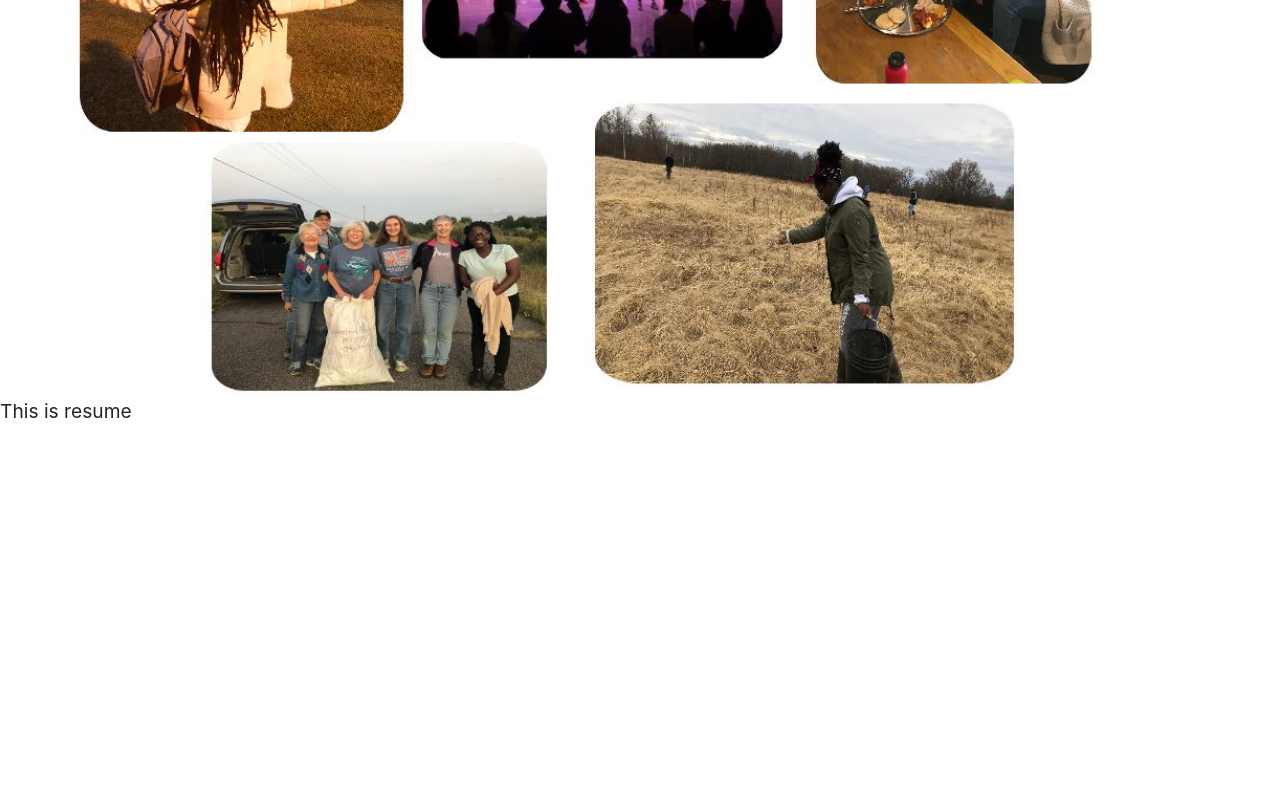
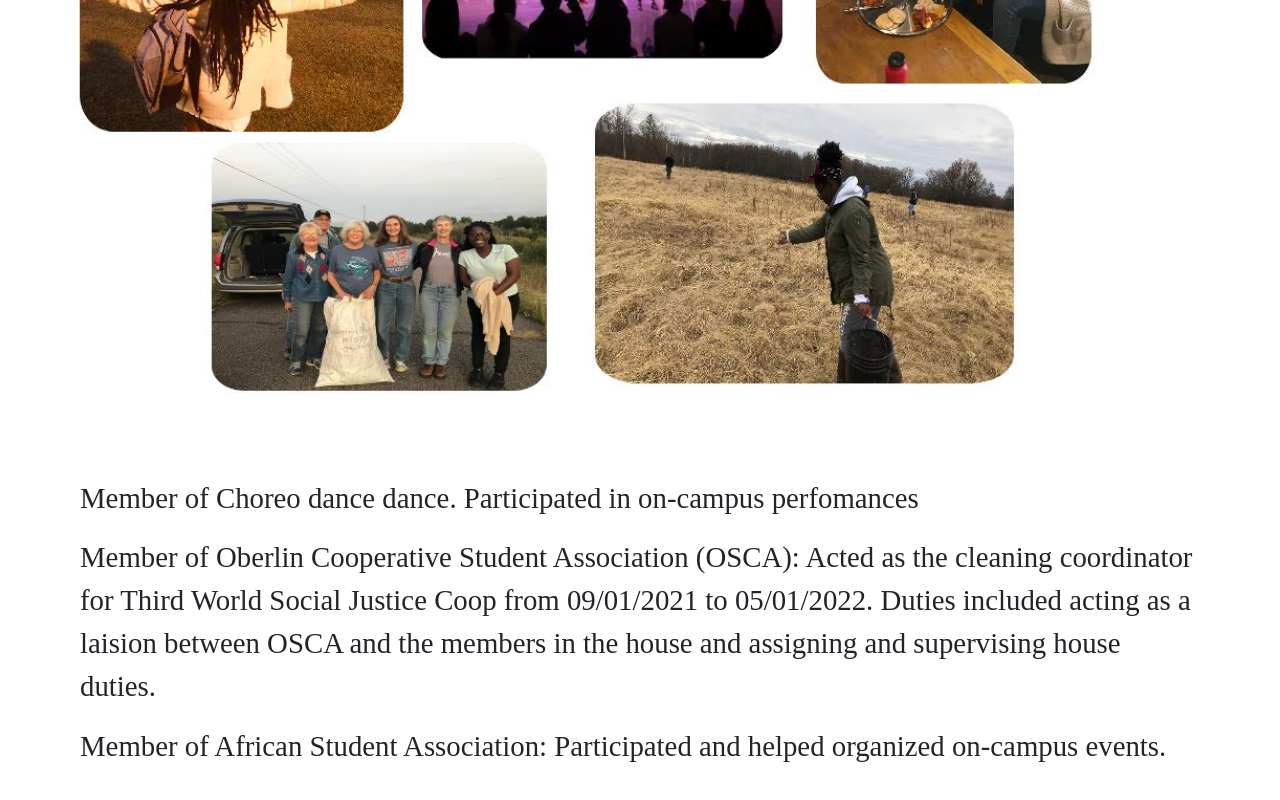
Before and after one commit to MaryAmartey/secondPortfolio, a React (Create React App) app: page /extraCurricular in a window 1280 px wide. Shown: the part 404-1204 px from the top of the page. Before the commit the page ends 845 px from the top, so only its background shows below. Built offline with nearby package versions, Linux system fonts and the light colour scheme.

Commit message:
made changes to fonts paragraph

```diff
--- a/public/style.css
+++ b/public/style.css
@@ -355,11 +355,17 @@ hr {
     margin-top: 10%;
     width: "90%";
 }
+.container4 form{
+    margin: 25px 20px 75px 20px;
+}
 
 
 
 @media (min-width: 0px) {
-    p { font-size: 1rem; }
+    p {
+        font-family:'Times New Roman';
+        font-size: 1rem;
+     }
     .textFormat{
         margin-top: 20px;
         font-size: 1rem;
@@ -368,12 +374,12 @@ hr {
   }
 
   @media (min-width: 400px) {
-    p { font-size: calc(1rem + 1vw); }
+    p { font-size: calc(1.2rem); }
 
   }
 
   @media (min-width: 1001px){
-    p { font-size: 1.2rem; }
+    p { font-size: calc(1rem + 1vw); }
     .container{
         display: flex;
         flex-direction: row;
@@ -382,6 +388,7 @@ hr {
         background-position: center;
         background-size:cover;
         margin: 20%;
+        margin: 25px 85px 75px 100px;
         margin-top: 5%;
         width: "60%";
     }
--- a/src/components/ContactMe.js
+++ b/src/components/ContactMe.js
@@ -24,7 +24,7 @@ export default function ContactMe(){
             <h1  style={{marginTop:"25px", textAlign:"center"}} >
                 Contact Form
             </h1>
-            <form className="row" style={{margin:"25px 85px 75px 100px"}} onSubmit={sendEmail} >
+            <form className="row" onSubmit={sendEmail} >
                 <label>Name</label>
                 <input type="text" name="name" className="form-control"/>
 
--- a/src/components/ExtraCurricular.js
+++ b/src/components/ExtraCurricular.js
@@ -8,7 +8,12 @@ export default function ExtraCurricular(){
             <Navbar color="grey" />
 
             <img className="imgEdit" src={extracurricularsImg}/>
-            <p>This is resume</p>
+            <div style={{margin: '5em'}}>
+            <p>Member of Choreo dance dance. Participated in on-campus perfomances</p>
+            <p>Member of Oberlin Cooperative Student Association (OSCA): Acted as the cleaning coordinator for Third World Social Justice Coop from 09/01/2021 to 05/01/2022. Duties included acting as a laision between OSCA and the members in the house and assigning and supervising house duties.</p>
+            <p>Member of African Student Association: Participated and helped organized on-campus events.</p>
+            </div>
+
         </div>
     )
 }
```
